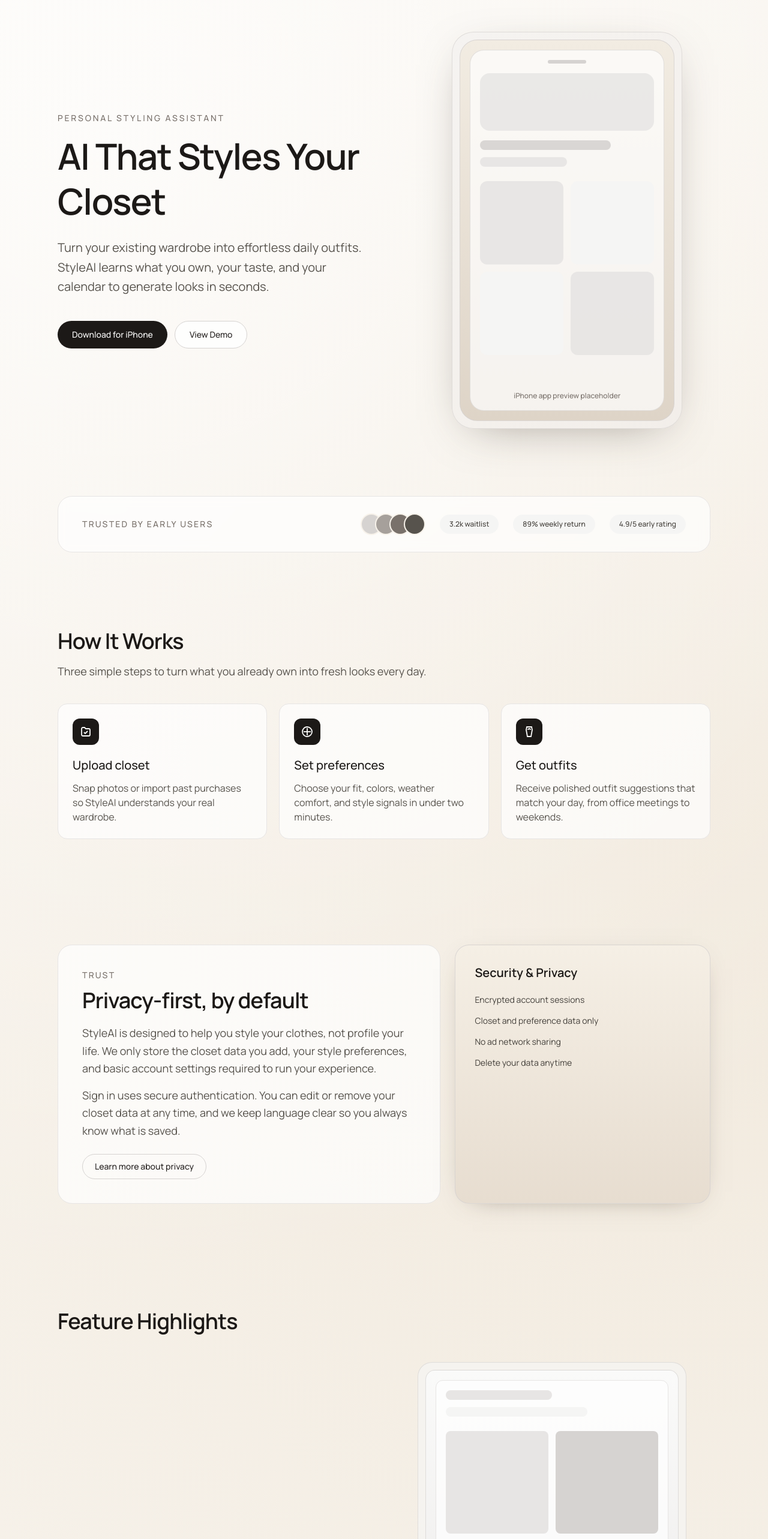
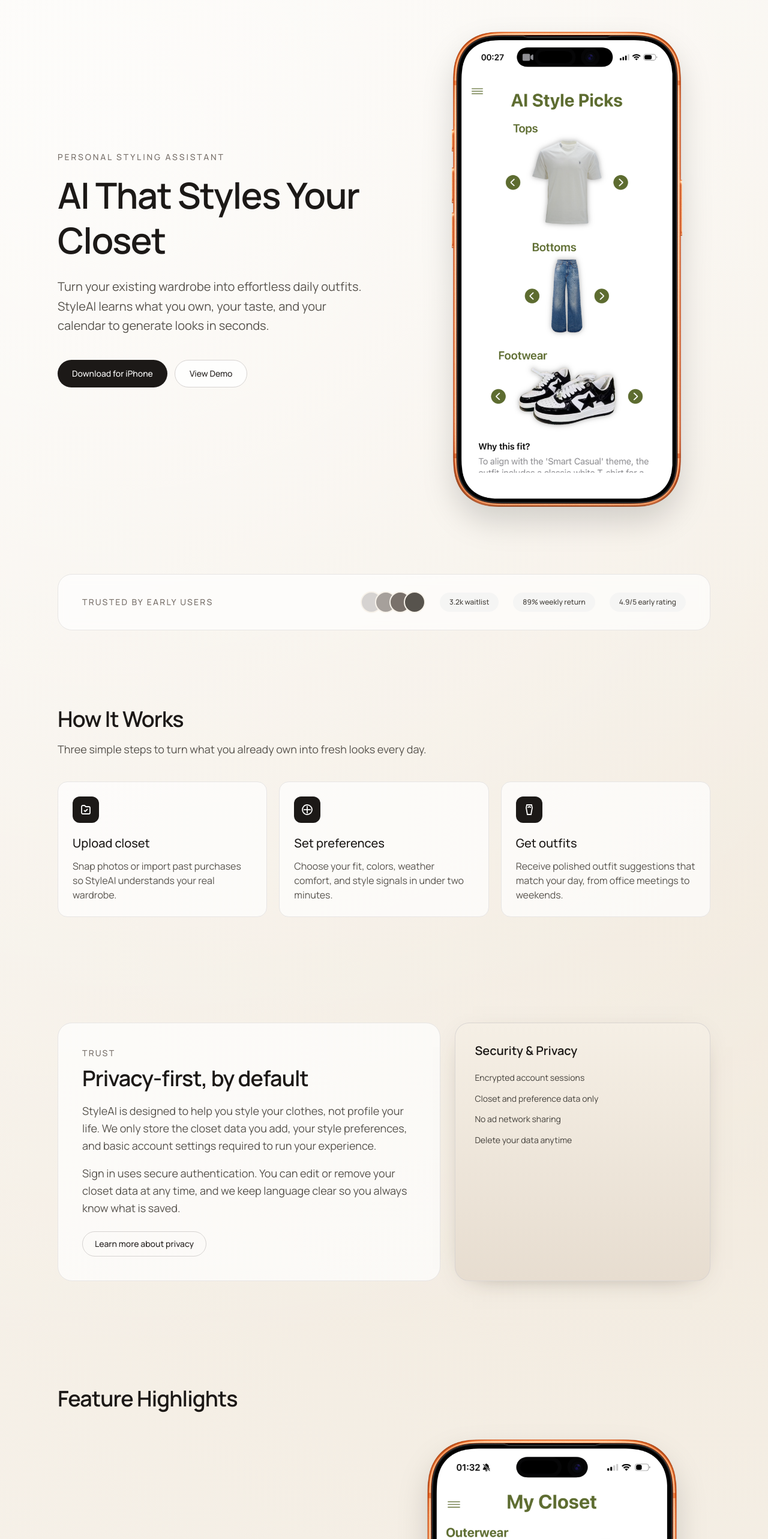
Before and after one commit to ahmetutku/styleai-landing, a Next.js app: page / in a window 1280 px wide. Shown: the part 80-2646 px from the top of the page at 60% size. Built offline with nearby package versions, Linux system fonts and the light colour scheme.

Commit message:
Add image support to FeatureHighlights and Hero components

```diff
--- a/src/components/feature-highlights.tsx
+++ b/src/components/feature-highlights.tsx
@@ -1,9 +1,12 @@
+import Image from "next/image";
 import { Reveal } from "./reveal";
 
 type Feature = {
   title: string;
   description: string;
   label: string;
+  imageSrc: string;
+  imageAlt: string;
 };
 
 const features: Feature[] = [
@@ -12,18 +15,24 @@ const features: Feature[] = [
     title: "Outfits generated from your real closet",
     description:
       "Your suggestions come from the pieces you already own, balanced by weather, occasion, and your personal taste.",
+    imageSrc: "/images/closetview.png",
+    imageAlt: "StyleAI closet grid view",
   },
   {
     label: "Smart Planning",
     title: "Plan a week of outfits in minutes",
     description:
       "Build calm mornings with pre-planned looks for work, events, and travel, with quick swaps when plans shift.",
+    imageSrc: "/images/createyouroutfit.png",
+    imageAlt: "StyleAI outfit builder categories",
   },
   {
     label: "Style Memory",
     title: "Learns what you wear and love",
     description:
       "StyleAI improves over time by remembering your favorite combinations and avoiding items you skip.",
+    imageSrc: "/images/aiscreen.png",
+    imageAlt: "StyleAI learning style preferences",
   },
 ];
 
@@ -46,19 +55,14 @@ export function FeatureHighlights() {
               </Reveal>
 
               <Reveal delay={0.1}>
-                <div className="mx-auto w-full max-w-md rounded-3xl border border-stone-300/70 bg-stone-100/70 p-3">
-                  <div className="aspect-[9/16] rounded-2xl border border-stone-300/70 bg-gradient-to-b from-stone-50 to-stone-200 p-4">
-                    <div className="h-full rounded-xl border border-stone-200 bg-white/70 p-4">
-                      <div className="h-4 w-1/2 rounded-full bg-stone-200" />
-                      <div className="mt-3 h-4 w-2/3 rounded-full bg-stone-100" />
-                      <div className="mt-6 grid grid-cols-2 gap-3">
-                        <div className="aspect-square rounded-lg bg-stone-200" />
-                        <div className="aspect-square rounded-lg bg-stone-300" />
-                        <div className="aspect-square rounded-lg bg-stone-300" />
-                        <div className="aspect-square rounded-lg bg-stone-200" />
-                      </div>
-                    </div>
-                  </div>
+                <div className="max-w-[420px] mx-auto">
+                  <Image
+                    src={feature.imageSrc}
+                    alt={feature.imageAlt}
+                    width={1200}
+                    height={2400}
+                    className="w-full h-auto drop-shadow-2xl"
+                  />
                 </div>
               </Reveal>
             </div>
--- a/src/components/hero.tsx
+++ b/src/components/hero.tsx
@@ -1,3 +1,4 @@
+import Image from "next/image";
 import { Reveal } from "./reveal";
 
 export function Hero() {
@@ -32,22 +33,15 @@ export function Hero() {
       </Reveal>
 
       <Reveal delay={0.12} className="mx-auto w-full max-w-sm">
-        <div className="rounded-[2.25rem] border border-stone-300/70 bg-stone-200/30 p-3 shadow-[0_20px_80px_-35px_rgba(65,56,45,0.55)]">
-          <div className="aspect-[9/16] rounded-[1.85rem] border border-stone-300/80 bg-gradient-to-b from-[#f2ece2] to-[#ded4c7] p-4">
-            <div className="flex h-full flex-col rounded-[1.45rem] border border-stone-300/70 bg-white/70 p-4">
-              <div className="mx-auto mb-4 h-1.5 w-16 rounded-full bg-stone-300" />
-              <div className="mb-4 h-24 rounded-2xl bg-stone-200/80" />
-              <div className="mb-3 h-4 w-3/4 rounded-full bg-stone-300/90" />
-              <div className="mb-6 h-4 w-1/2 rounded-full bg-stone-200/90" />
-              <div className="grid grid-cols-2 gap-3">
-                <div className="aspect-square rounded-xl bg-stone-200/90" />
-                <div className="aspect-square rounded-xl bg-stone-100" />
-                <div className="aspect-square rounded-xl bg-stone-100" />
-                <div className="aspect-square rounded-xl bg-stone-200/90" />
-              </div>
-              <p className="mt-auto text-center text-xs font-medium text-stone-500">iPhone app preview placeholder</p>
-            </div>
-          </div>
+        <div className="max-w-[420px] mx-auto">
+          <Image
+            src="/images/aioutfit.png"
+            alt="StyleAI outfit recommendations"
+            width={1200}
+            height={2400}
+            className="w-full h-auto drop-shadow-2xl"
+            priority
+          />
         </div>
       </Reveal>
     </section>
```
